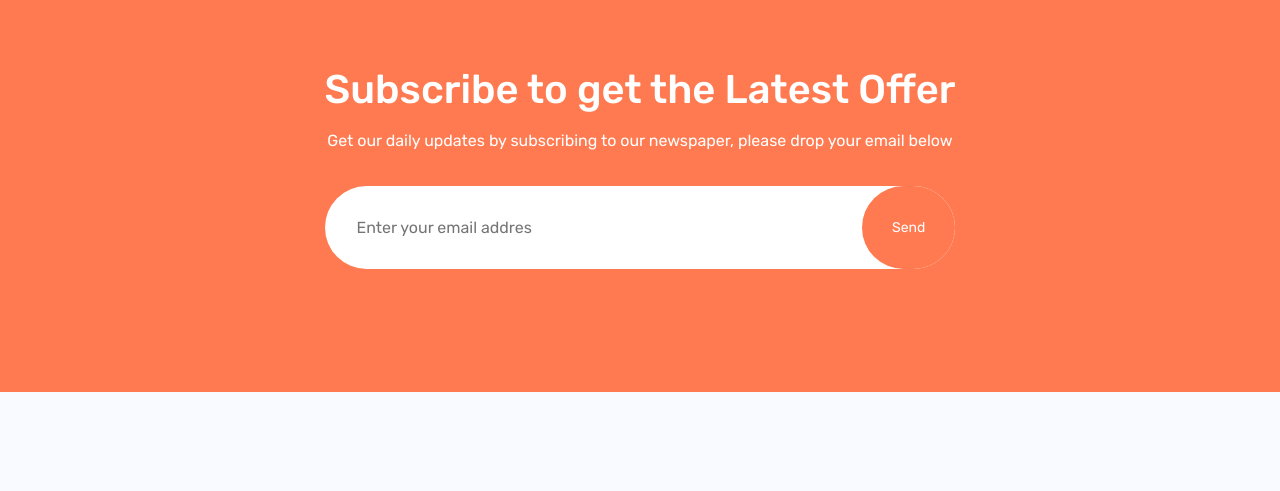
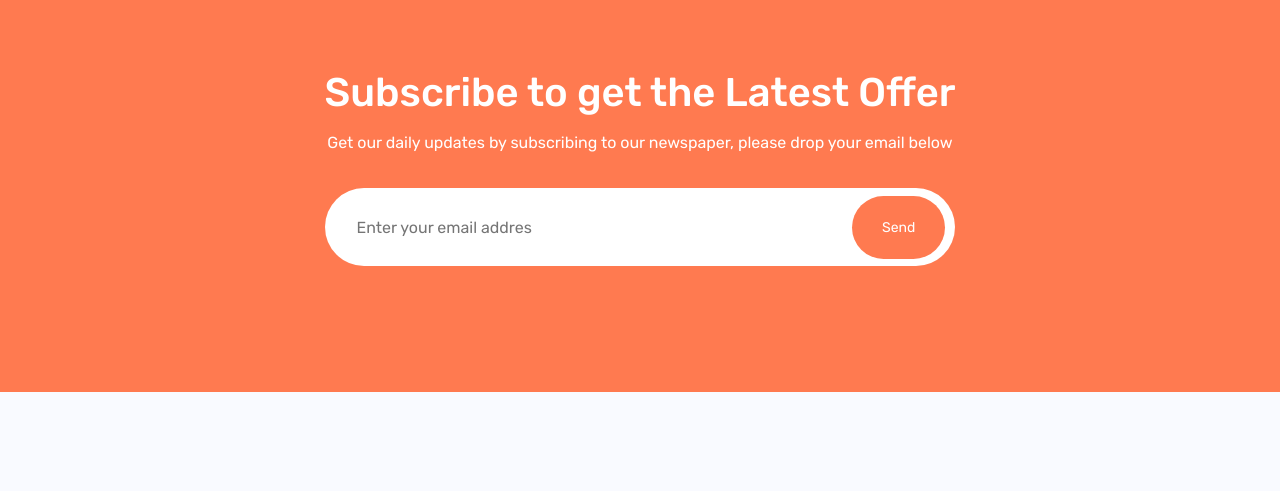
Before and after one commit to shukrullaevicc/EFood, a plain HTML site: page index.html in a window 1280 px wide. Shown: the part 4824-5315 px from the top of the page. Drawn offline with Linux system fonts and the light colour scheme.

Commit message:
I changed finished project

```diff
--- a/scss/blocks/_contact.scss
+++ b/scss/blocks/_contact.scss
@@ -25,12 +25,16 @@
             margin-top: 30px;
             background-color: white;
             border-radius: 70px;
+            height: 78px;
             .search-button{
                 padding: 15px 30px;
                 border-radius: 70px;
                 background-color: $orangecolor;
                 color: white;
                 font-size: 14px;
+                height: 80%;
+                align-self: center;
+                margin-right: 10px;
             }
             .search{
                 flex: 1;
```
Also changed, not shown: css/common.min.css.
